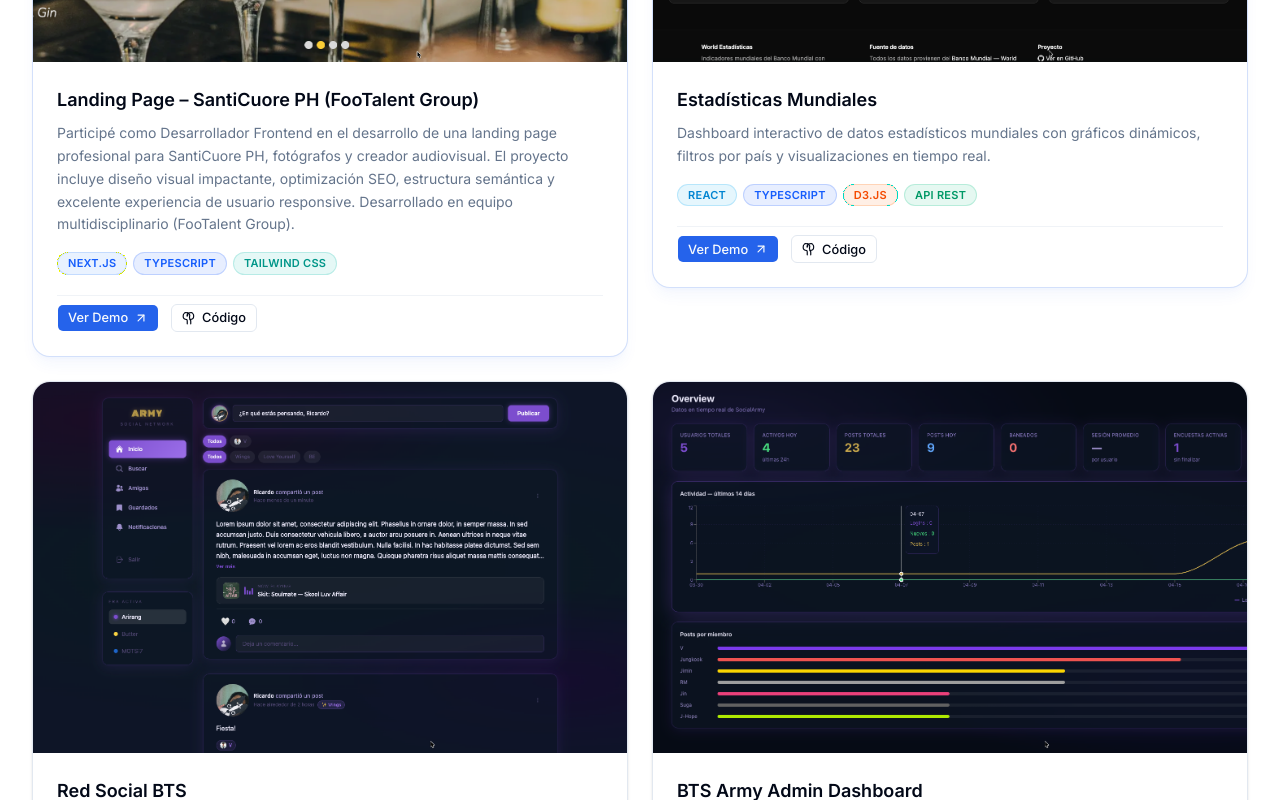
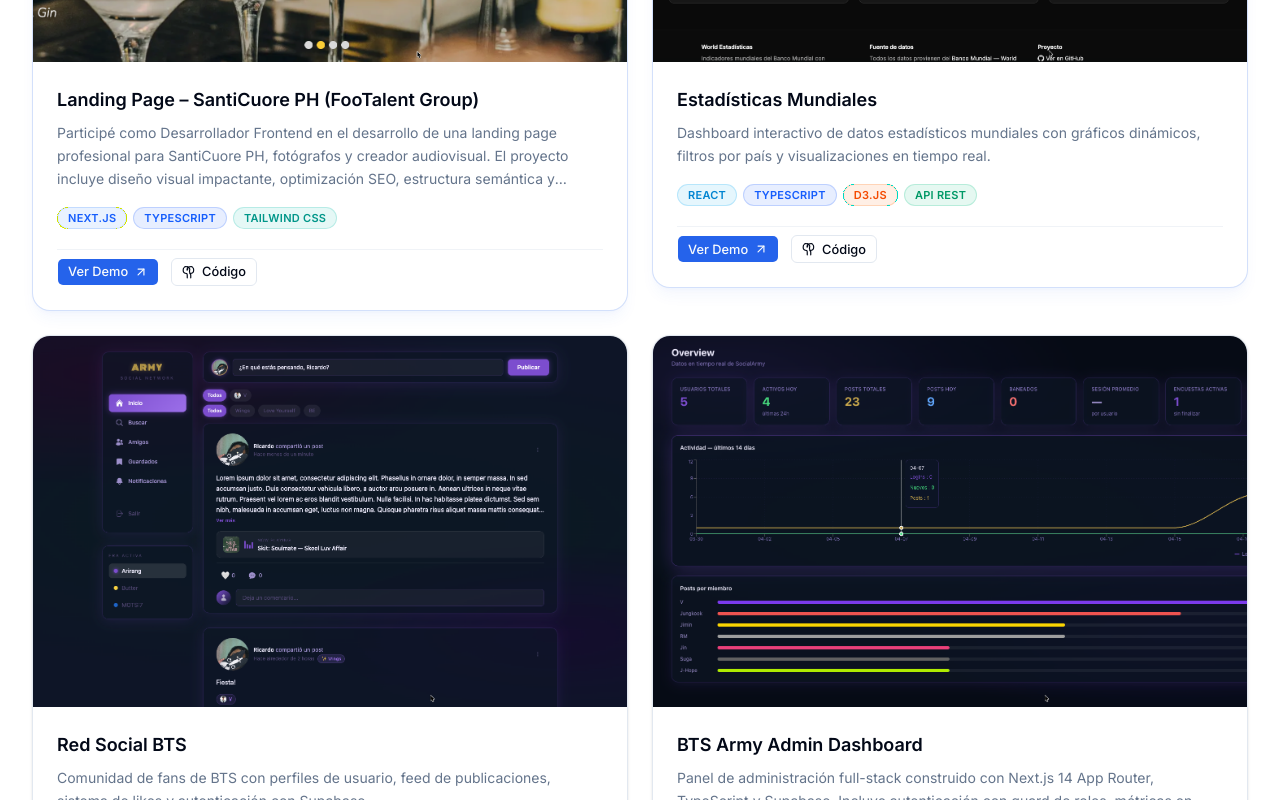
Before and after one commit to rafaric/strongoli-portfolio-2026, a Next.js app: page / in a window 1280 px wide. Shown: the part 2060-2860 px from the top of the page. Built offline with nearby package versions, Linux system fonts and the light colour scheme.

Commit message:
fix: align project card descriptions with line-clamp-3

```diff
--- a/src/components/custom/project-card.tsx
+++ b/src/components/custom/project-card.tsx
@@ -155,7 +155,7 @@
         <h3 className="mb-2 text-lg font-semibold text-foreground group-hover:text-primary transition-colors duration-200">
           {project.title}
         </h3>
-        <p className="mb-4 flex-1 text-sm text-muted-foreground leading-relaxed">
+        <p className="mb-4 flex-1 text-sm text-muted-foreground leading-relaxed line-clamp-3">
           {project.description}
         </p>
 
```
